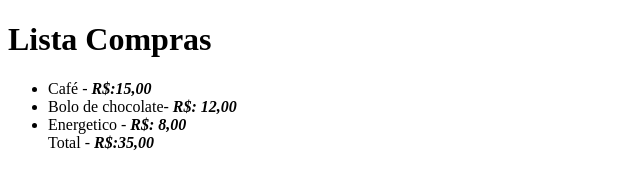
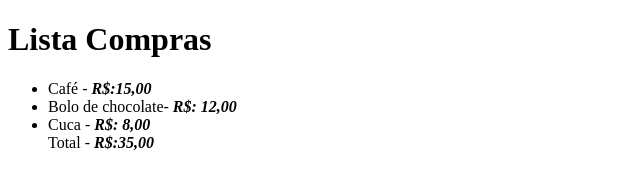
Before and after one commit to LilianeSantana/aula-tabela, a plain HTML site: page index.html in a window 1280 px wide. Shown: the full height of the page, 0-640 px from the left. Drawn offline with Linux system fonts and the light colour scheme.

Commit message:
trocado item energetico para cuca

```diff
--- a/index.html
+++ b/index.html
@@ -10,7 +10,7 @@
     <ul>
         <li>Café - <strong><em>R$:15,00</em></strong></li>
         <li>Bolo de chocolate- <strong><em>R$: 12,00</em></strong></li>
-        <li>Energetico - <strong><em>R$: 8,00</em></strong></li>
+        <li>Cuca - <strong><em>R$: 8,00</em></strong></li>
         <li style="list-style-type: none;"> Total - <strong><em>R$:35,00</em></strong> </li>
     </ul>
 </body>
```
